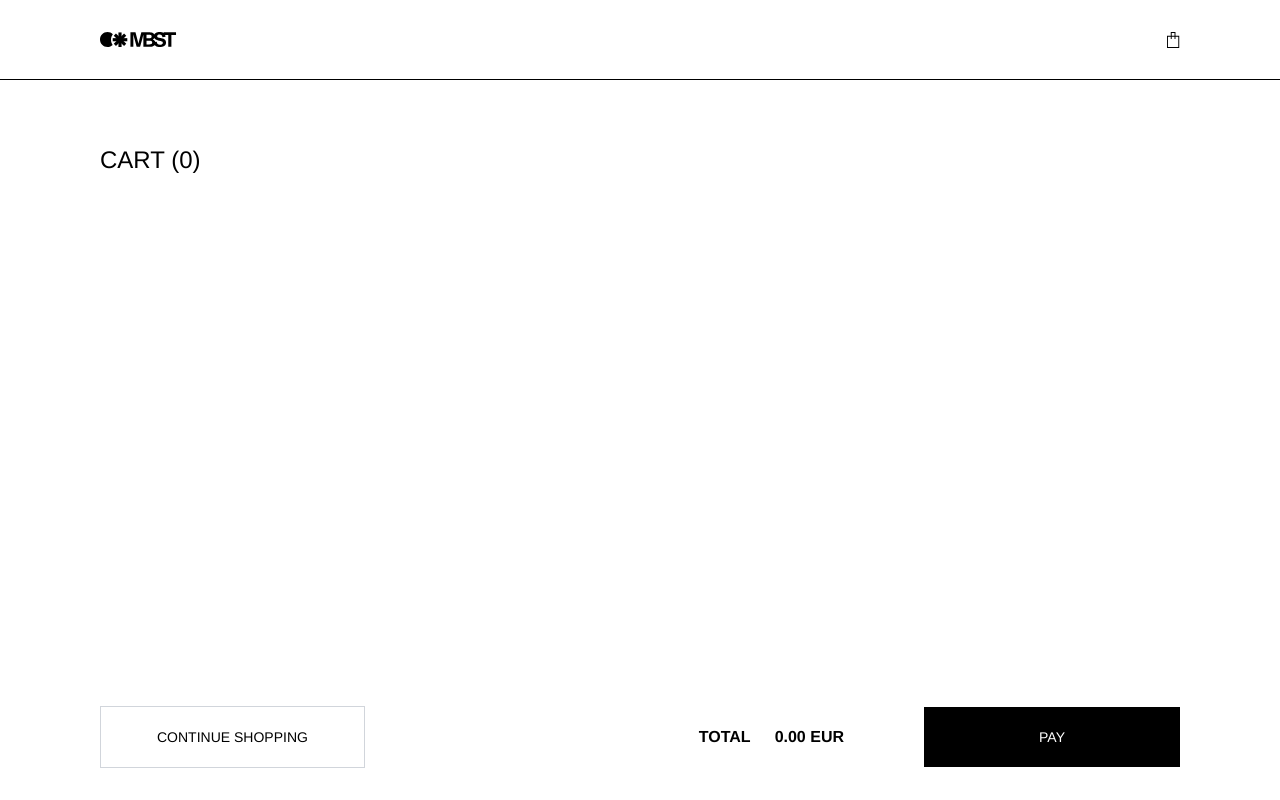
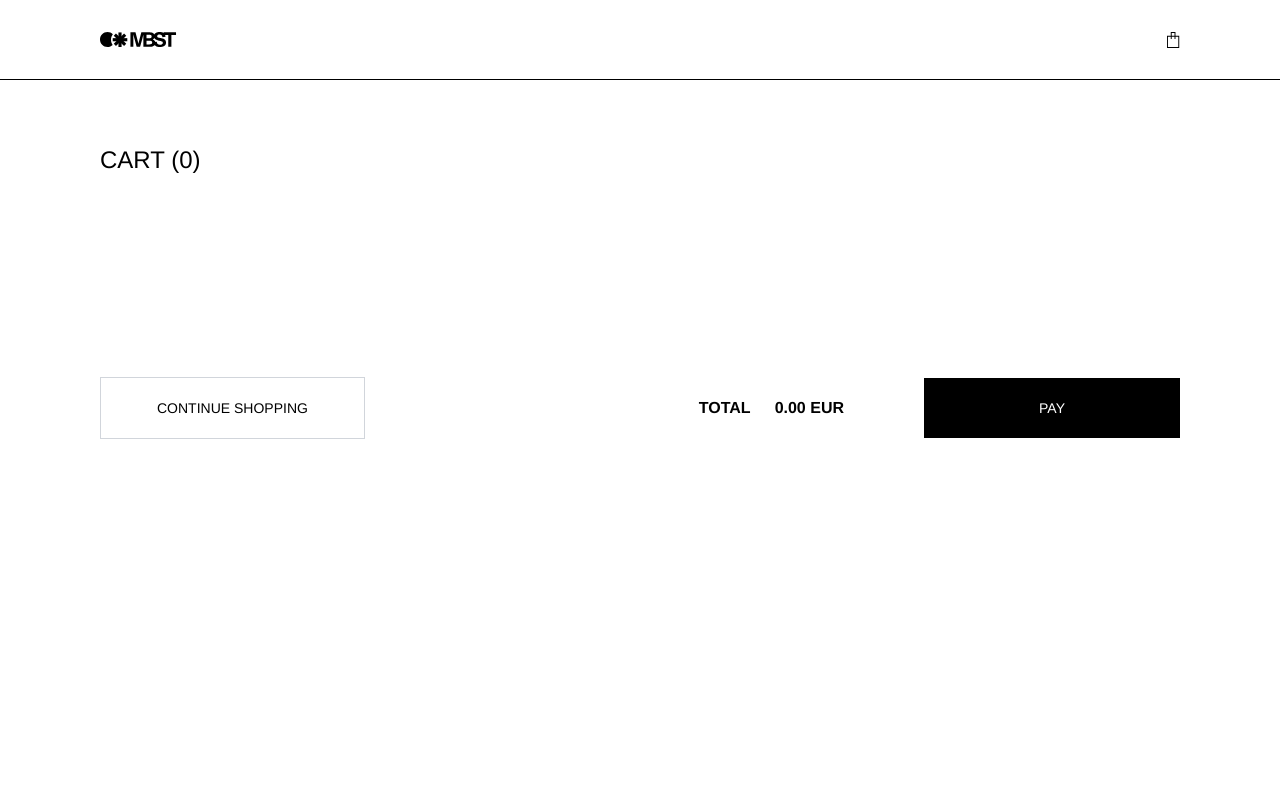
Before and after one commit to rodrigo-mahamud/PTRN-ZARA, a Next.js app: page /cart in a window 1280 px wide. Built offline with nearby package versions, Linux system fonts and the light colour scheme.

Commit message:
warm up cron job

```diff
--- a/src/app/cart/page.tsx
+++ b/src/app/cart/page.tsx
@@ -14,16 +14,18 @@ export default function CartPage() {
    };
 
    return (
-      <div className='container h-screen font-sans'>
-         <div className='flex flex-col justify-between h-full pt-20'>
-            <div className='mb-8'>
-               <div className='flex flex-col items-start'>
-                  <h1 className='text-2xl font-normal my-16'>CART ({cartItems.length})</h1>
-                  <CartItems items={groupedCartItems} onRemove={handleRemove} />
+      <>
+         <div className='container h-screen font-sans w-screen'>
+            <div className='flex flex-col justify-between py-20'>
+               <div className='mb-8'>
+                  <div className='flex flex-col items-start'>
+                     <h1 className='text-2xl font-normal my-16'>CART ({cartItems.length})</h1>
+                     <CartItems items={groupedCartItems} onRemove={handleRemove} />
+                  </div>
                </div>
             </div>
             <CartFooter total={total} />
          </div>
-      </div>
+      </>
    );
 }
--- /dev/null
+++ b/src/app/keep-alive/route.js
@@ -0,0 +1,8 @@
+import { NextResponse } from "next/server";
+
+export const revalidate = 0;
+
+export async function GET() {
+   await fetch(`https://${process.env.VERCEL_URL}`);
+   return NextResponse.json({ ok: true });
+}
--- a/src/components/CartComponents/CartFooter.tsx
+++ b/src/components/CartComponents/CartFooter.tsx
@@ -6,7 +6,8 @@ type CartFooterProps = {
 
 export default function CartFooter({ total }: CartFooterProps) {
    return (
-      <div className='flex justify-between items-center mb-8'>
+      <div className='sticky bottom-0 bg-white z-50 '>
+         <div className='container flex justify-between items-center h-28'>
             <Link href='/' scroll={false} className='px-14 py-5 border border-gray-300 text-sm'>
                CONTINUE SHOPPING
             </Link>
@@ -18,5 +19,6 @@ export default function CartFooter({ total }: CartFooterProps) {
                <button className='w-64 bg-black text-white py-5 text-sm'>PAY</button>
             </div>
          </div>
+      </div>
    );
 }
--- a/src/components/CartComponents/CartItems.tsx
+++ b/src/components/CartComponents/CartItems.tsx
@@ -18,8 +18,8 @@ export default function CartItems({ items, onRemove }: CartItemsProps) {
                         alt={group.name}
                         fill
                         className='size-full object-contain'
-                        quality={75}
-                        sizes='(max-width: 768px) 100vw, 55vw'
+                        quality={25}
+                        sizes='(max-width: 768px) 75vw, 35vw'
                      />
                   </div>
                   <div className='flex flex-col tracking-tight h-full items-start justify-between'>
```
Also changed, not shown: vercel.json (added). Lines whose indentation alone changed are shown as unchanged.
